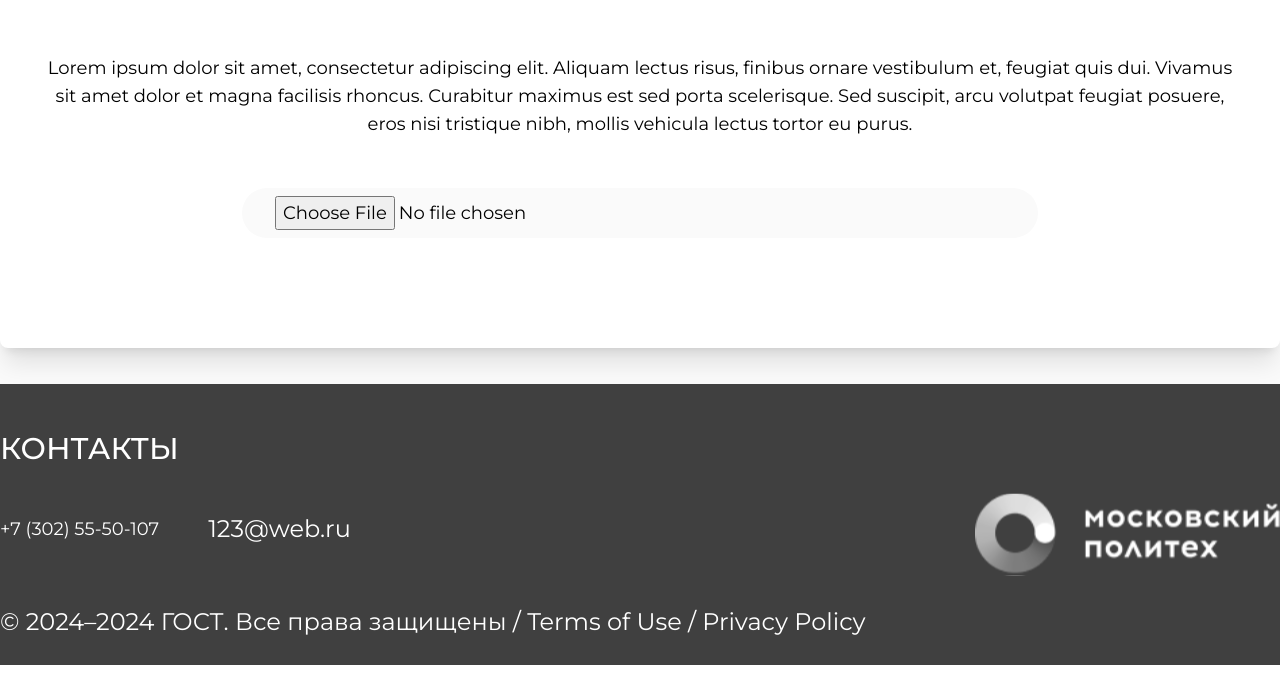
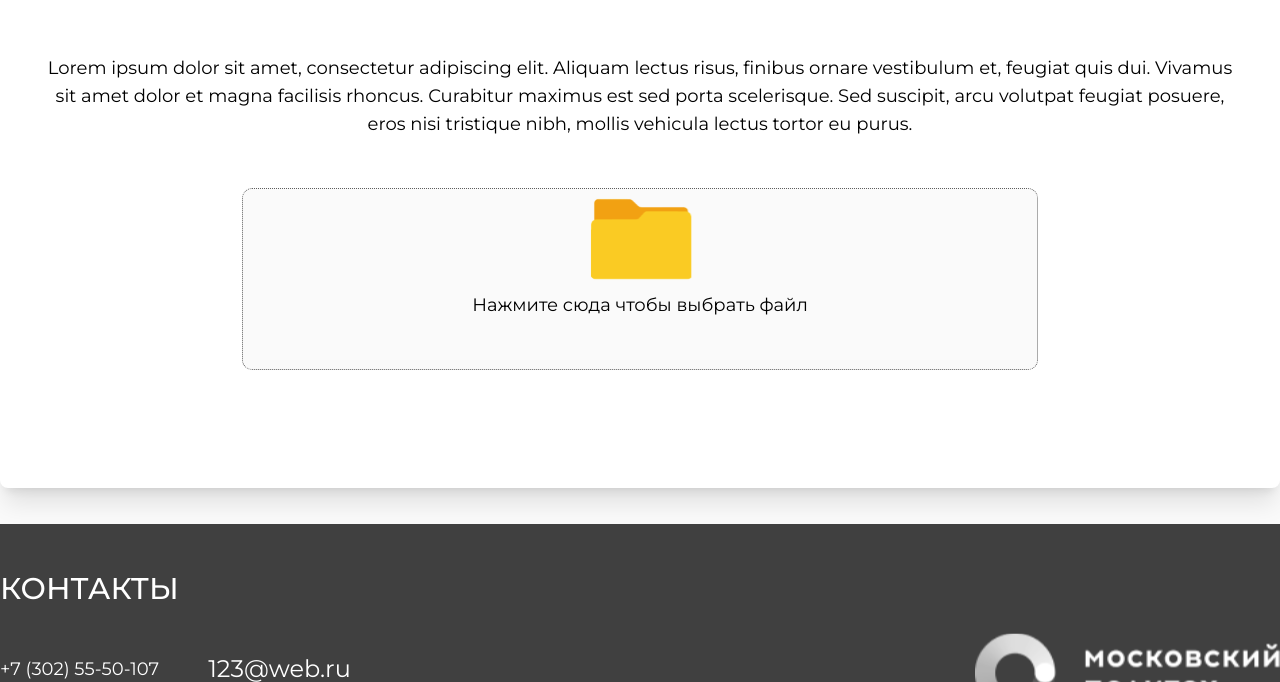
Before and after one commit to f4lz/pd, a Vue app: page / in a window 1280 px wide. Shown: the part 1253-1935 px from the top of the page. Built offline with nearby package versions, Linux system fonts and the light colour scheme; some icons are missing.

Commit message:
Переработка `input` с файлом, чтобы отображалась иконка папки

```diff
--- a/src/components/Footer.vue
+++ b/src/components/Footer.vue
@@ -18,7 +18,10 @@ import { Icon } from '@iconify/vue'
           © 2024–2024 ГОСТ. Все права защищены / Terms of Use / Privacy Policy
         </p>
       </div>
-      <img src="../assets/img/logo.svg" alt="Московский политех" />
+      <img
+        class="lg:block hidden"
+        src="../assets/img/logo.svg"
+        alt="Московский политех" />
     </div>
   </div>
 </template>
--- a/src/pages/Main.vue
+++ b/src/pages/Main.vue
@@ -16,7 +16,7 @@ const select = {
 <template>
   <div>
     <div
-      class="grid grid-cols-2 gap-x-[152px] gap-y-[127px] bg-background-primary dark:bg-background-primaryDark py-[166px] px-9 shadow-xl rounded-lg">
+      class="grid grid-cols-2 lg:gap-x-[152px] gap-x-6 gap-y-6 items-end lg:gap-y-[127px] bg-background-primary dark:bg-background-primaryDark py-[166px] px-9 shadow-xl rounded-lg">
       <UiSelect :select="select" />
       <UiInput title="Выберите отступ:" placeholder="Введите отступ" />
       <UiInput title="Пример 1:" placeholder="Введите пример 1" />
@@ -31,7 +31,41 @@ const select = {
         scelerisque. Sed suscipit, arcu volutpat feugiat posuere, eros nisi
         tristique nibh, mollis vehicula lectus tortor eu purus.
       </p>
-      <input type="file" class="max-w-[796px]" />
+      <div class="file max-w-[796px] w-full">
+        <input type="file" class="input-visibility dark:bg-[#121212]" />
+        <label class="absolute top-1/2 -translate-x-1/2 mt-2 left-1/2">
+          Нажмите сюда чтобы выбрать файл
+        </label>
+      </div>
     </div>
   </div>
 </template>
+
+<style>
+.input-visibility {
+  font-size: 0px;
+  content-visibility: hidden;
+  border: 1px rgb(94, 94, 94);
+  border-style: dotted;
+  padding: 90px 0;
+  border-radius: 10px;
+  cursor: pointer;
+}
+
+.file {
+  position: relative;
+}
+
+.file::after {
+  content: '';
+  position: absolute;
+  transform: translateY(-50%);
+  transform: translateX(-50%);
+  width: 145.54px;
+  height: 100px;
+  display: block;
+  top: 0;
+  left: 50%;
+  background-image: url(/src/assets/img/folder.svg);
+}
+</style>
```
Also changed, not shown: src/assets/img/folder.svg (added).
